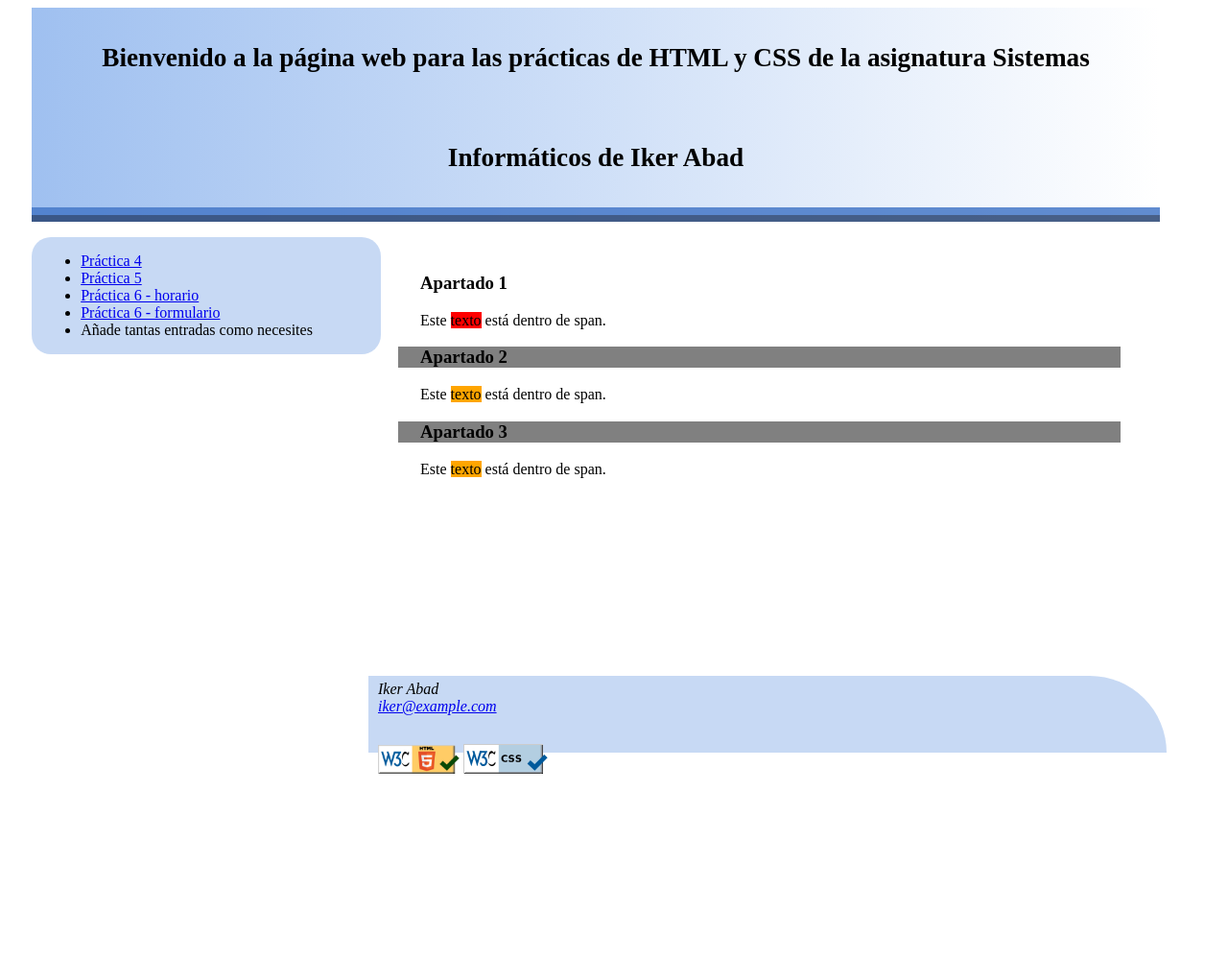
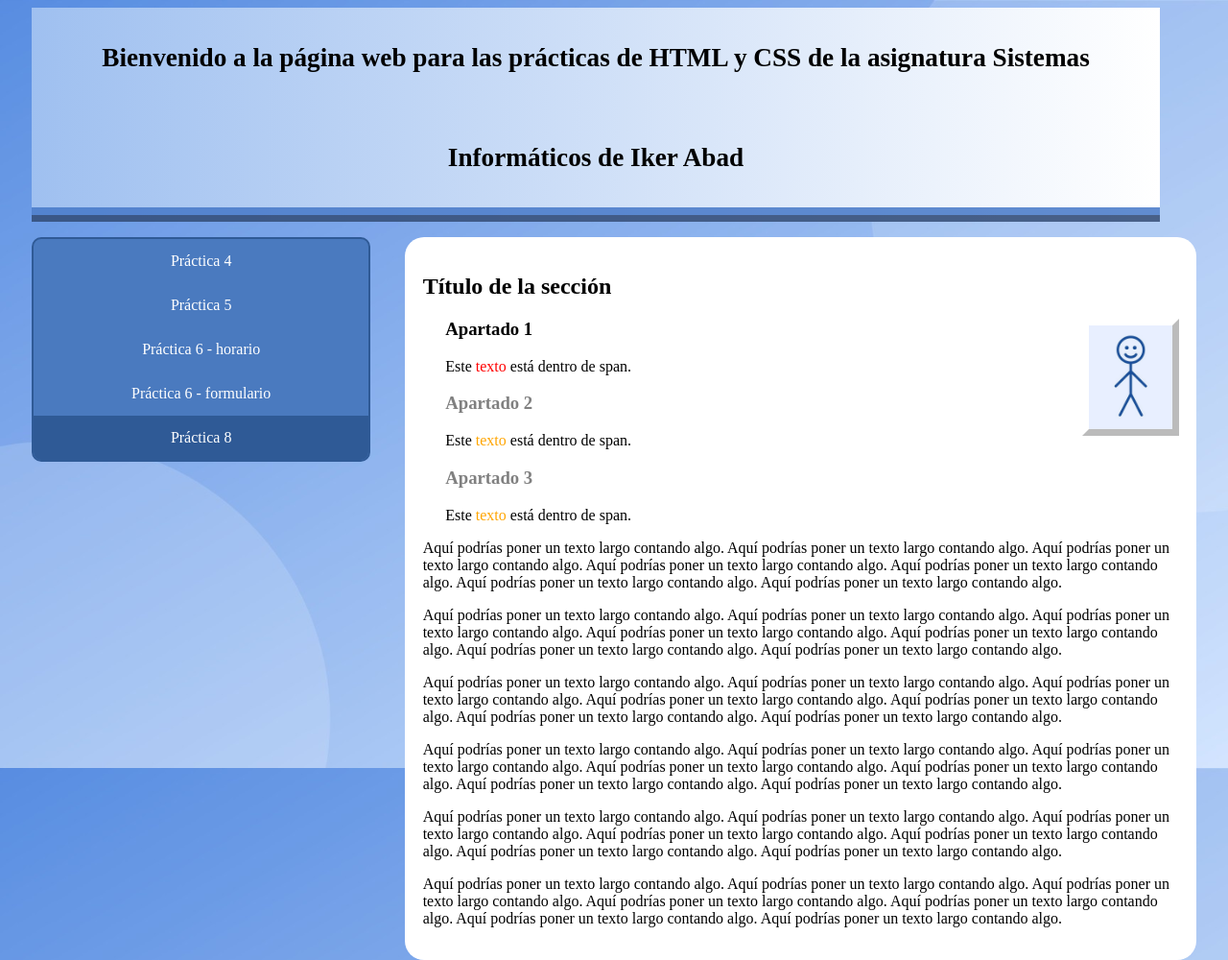
Before and after one commit to IkerAbad/uni, a plain HTML site: page sistemas-informaticos/HTMLyCSS/practicasHTML/practica08.html in a window 1280 px wide. Shown: the top 1000 px of the page at 96% size. Before the commit the page ends 810 px from the top, so only its background shows below. Drawn offline with Linux system fonts and the light colour scheme.

Commit message:
Sistemas: P8 (mejora index) completa - selectores, posicionamiento, flex y menú

```diff
--- /dev/null
+++ b/sistemas-informaticos/HTMLyCSS/practicasHTML/menu.css
@@ -0,0 +1,27 @@
+/* Menú de navegación - Práctica 08 */
+
+nav ul {
+  list-style-type: none; /*Ejercicio 18*/
+  background-color: #4a7abf; /*Ejercicio 18*/
+  border: 2px solid #2f5a96; /*Ejercicio 18*/
+  border-radius: 10px; /*Ejercicio 18*/
+  overflow: hidden; /*Ejercicio 18*/
+  margin: 0; /*Ejercicio 20*/
+  padding: 0; /*Ejercicio 20*/
+}
+
+nav ul li a {
+  display: block; /*Ejercicio 19*/
+  color: white; /*Ejercicio 19*/
+  text-align: center; /*Ejercicio 19*/
+  text-decoration: none; /*Ejercicio 19*/
+  padding: 14px 16px; /*Ejercicio 19*/
+}
+
+nav ul li a:not(.active):hover {
+  background-color: #111; /*Ejercicio 23*/
+}
+
+nav ul li a.active {
+  background-color: #2f5a96; /*Ejercicio 22*/
+}
--- a/sistemas-informaticos/HTMLyCSS/practicasHTML/practica08.css
+++ b/sistemas-informaticos/HTMLyCSS/practicasHTML/practica08.css
@@ -1,5 +1,5 @@
 header {
-  position: relative; /*práctica 08 ejercicio 7*/
+  position: relative; /*Ejercicio 7*/
   top: 2%;
   left: 2%;
   height: 13%;
@@ -14,33 +14,30 @@ header h1 {
 }
 
 nav {
-  position: relative; /*práctica 08 ejercicio 8*/
-  top: 16.5%;
-  /*left: 2%;           /*Ejercicio 13*/
-  /*height: 70%;        /*Ejercicio 13*/
-  width: 25%;
+  position: sticky; /*Ejercicio 13*/
+  top: 5%; /*Ejercicio 13*/
+  width: 30%; /*Ejercicio 13*/
   background-color: rgba(180, 205, 240, 0.75);
-  position: sticky; /*Ejercicio 13*/
-  width: 30%; /*Ejercicio 13*/
+  /* left: 2%; */ /*Ejercicio 13*/
+  /* height: 70%; */ /*Ejercicio 13*/
 }
 
 section {
-  position: relative; /*práctica 08 ejercicio 8*/
-  /*top: 16.5%;       /*práctica 08 ejercicio 9*/
-  /*left: 30%;        /*práctica 08 ejercicio 9*/
-  height: 70%;
-  width: 65%;
+  position: relative; /*Ejercicio 8*/
+  width: 70%; /*Ejercicio 14*/
   overflow: auto;
   padding: 1.5%;
   box-sizing: border-box;
+  /* top: 16.5%; */ /*Ejercicio 9*/
+  /* left: 30%; */ /*Ejercicio 9*/
+  /* height: 70%; */ /*Ejercicio 14*/
 }
 
 footer {
-  position: absolute;
-  top: 88%;
-  left: 30%;
-  height: 10%;
-  width: 65%;
+  position: relative; /*Ejercicio 17*/
+  top: 2em; /*Ejercicio 17*/
+  left: 33%; /*Ejercicio 17*/
+  width: 65%; /*Ejercicio 17*/
 }
 
 #imagen {
@@ -56,10 +53,11 @@ footer {
 }
 
 body {
-  background-image: url(fondo.jpg);
+  background-image: url(../fondo.jpg); /*Ejercicio 1*/
   background-repeat: no-repeat;
   background-size: cover;
   background-attachment: fixed;
+  padding-bottom: 2em; /*Ejercicio 17*/
 }
 
 section {
@@ -95,30 +93,31 @@ footer p {
 /*Práctica 08*/
 
 #parrafo1 .resaltado {
-  background-color: red;
+  color: red; /*Ejercicio 2*/
 }
 
 #parrafo2 .resaltado, #parrafo3 .resaltado {
-  background-color: orange;
+  color: orange; /*Ejercicio 3*/
 }
 
-#parrafo1~h3 {
-  background-color: gray;
+#parrafo1 ~ h3 {
+  color: grey; /*Ejercicio 4*/
 }
 
 #texto h3, #texto p {
-  padding-left: 3%;
+  padding-left: 3%; /*Ejercicio 5*/
 }
 
 nav ul {
-  margin-left: 3%;
+  margin-left: 3%; /*Ejercicio 6*/
 }
 
-#cuerpo {
-  display: flex;
-  align-items: flex-start;
-  position: relative;
-  top: 1em;
-  left: 2%;
-  width: 96%;
+#cuerpo { /*Ejercicio 10*/
+  display: flex; /*Ejercicio 11*/
+  align-items: flex-start; /*Ejercicio 11*/
+  position: relative; /*Ejercicio 12*/
+  top: 1em; /*Ejercicio 12*/
+  left: 2%; /*Ejercicio 12*/
+  width: 96%; /*Ejercicio 12*/
+  gap: 3%; /*Ejercicio 15*/
 }
--- a/sistemas-informaticos/HTMLyCSS/practicasHTML/practica08.html
+++ b/sistemas-informaticos/HTMLyCSS/practicasHTML/practica08.html
@@ -10,6 +10,7 @@
     <meta name="Author" content="Iker" />
     <title>Iker Abad</title>
     <link rel="stylesheet" type="text/css" href="practica08.css" />
+    <link rel="stylesheet" type="text/css" href="menu.css" />
 </head>
 
 <body>
@@ -30,11 +31,15 @@
             <li>
                 <a href="practica6Formulario.html">Práctica 6 - formulario</a>
             </li>
-            <li>Añade tantas entradas como necesites</li>
+            <li><a href="practica08.html" class="active">Práctica 8</a></li> <!--Ejercicio 22-->
         </ul>
     </nav>
 
     <section id="contenido">
+        <h2>Título de la sección</h2> <!--Ejercicio 24-->
+        <div id="imagen"> <!--Práctica 7-->
+            <img id="mi_foto" alt="Foto de Iker" src="../mi_foto.jpg">
+        </div>
         <div id="texto">
             <h3>Apartado 1</h3>
             <p id="parrafo1">
@@ -49,6 +54,44 @@
                 Este <span class="resaltado">texto</span> está dentro de span.
             </p>
         </div>
+
+        <!--Ejercicio 16-->
+        <p>
+            Aquí podrías poner un texto largo contando algo. Aquí podrías poner un texto largo
+            contando algo. Aquí podrías poner un texto largo contando algo. Aquí podrías poner un
+            texto largo contando algo. Aquí podrías poner un texto largo contando algo. Aquí podrías
+            poner un texto largo contando algo. Aquí podrías poner un texto largo contando algo.
+        </p>
+        <p>
+            Aquí podrías poner un texto largo contando algo. Aquí podrías poner un texto largo
+            contando algo. Aquí podrías poner un texto largo contando algo. Aquí podrías poner un
+            texto largo contando algo. Aquí podrías poner un texto largo contando algo. Aquí podrías
+            poner un texto largo contando algo. Aquí podrías poner un texto largo contando algo.
+        </p>
+        <p>
+            Aquí podrías poner un texto largo contando algo. Aquí podrías poner un texto largo
+            contando algo. Aquí podrías poner un texto largo contando algo. Aquí podrías poner un
+            texto largo contando algo. Aquí podrías poner un texto largo contando algo. Aquí podrías
+            poner un texto largo contando algo. Aquí podrías poner un texto largo contando algo.
+        </p>
+        <p>
+            Aquí podrías poner un texto largo contando algo. Aquí podrías poner un texto largo
+            contando algo. Aquí podrías poner un texto largo contando algo. Aquí podrías poner un
+            texto largo contando algo. Aquí podrías poner un texto largo contando algo. Aquí podrías
+            poner un texto largo contando algo. Aquí podrías poner un texto largo contando algo.
+        </p>
+        <p>
+            Aquí podrías poner un texto largo contando algo. Aquí podrías poner un texto largo
+            contando algo. Aquí podrías poner un texto largo contando algo. Aquí podrías poner un
+            texto largo contando algo. Aquí podrías poner un texto largo contando algo. Aquí podrías
+            poner un texto largo contando algo. Aquí podrías poner un texto largo contando algo.
+        </p>
+        <p>
+            Aquí podrías poner un texto largo contando algo. Aquí podrías poner un texto largo
+            contando algo. Aquí podrías poner un texto largo contando algo. Aquí podrías poner un
+            texto largo contando algo. Aquí podrías poner un texto largo contando algo. Aquí podrías
+            poner un texto largo contando algo. Aquí podrías poner un texto largo contando algo.
+        </p>
     </section>
 </div>
 
```
Also changed, not shown: sistemas-informaticos/HTMLyCSS/index.html (+1 -1 lines).
